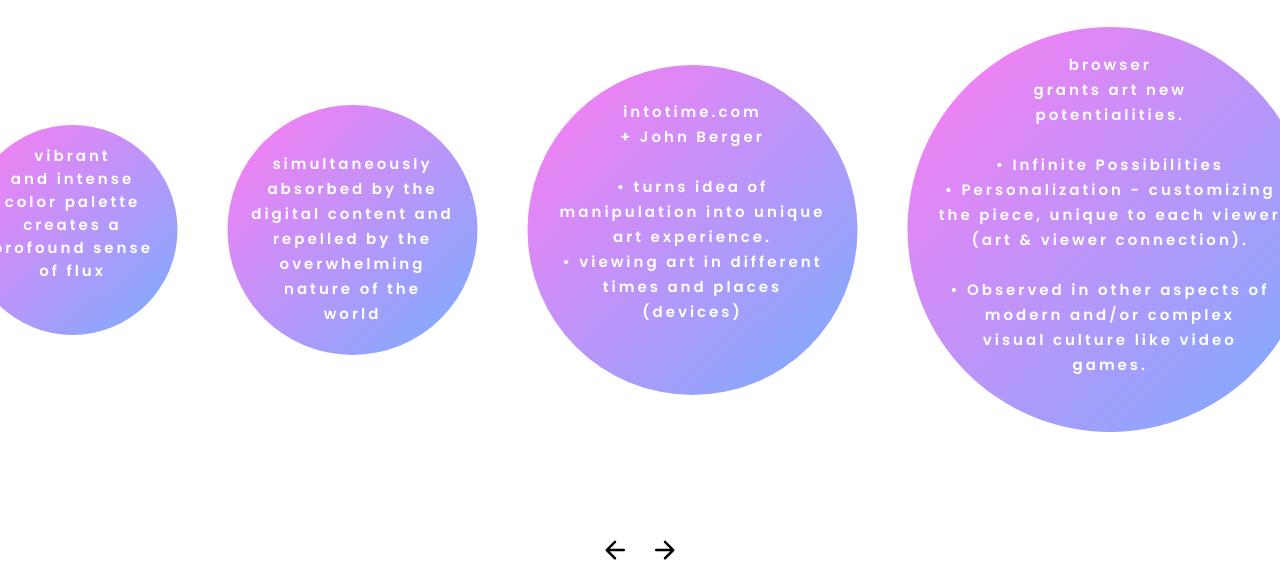
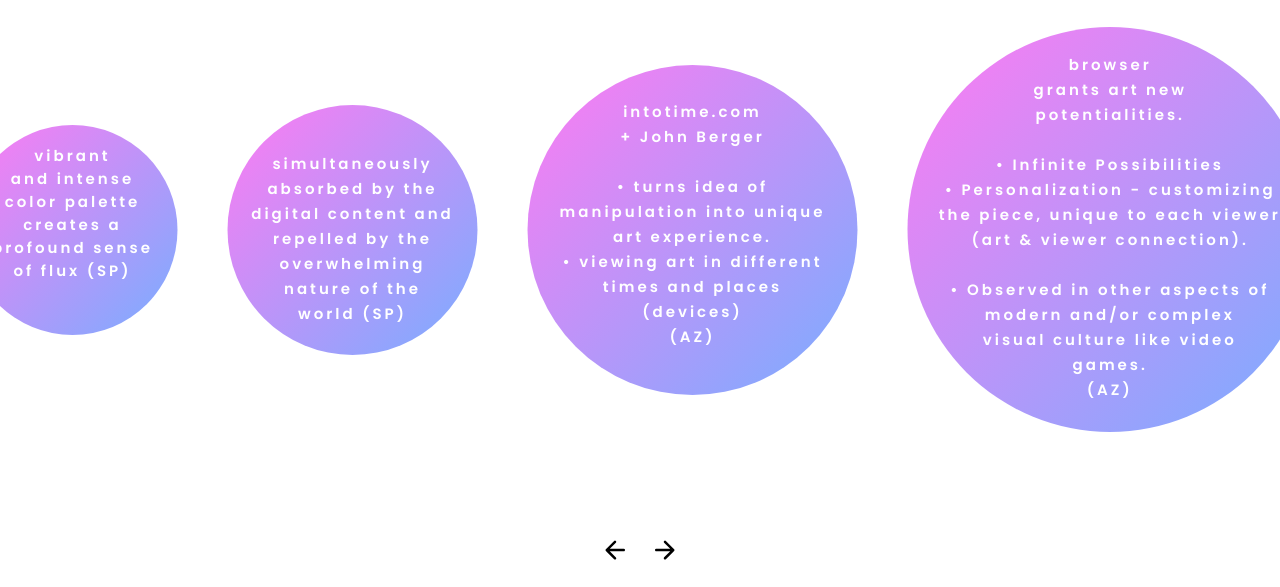
Before and after one commit to azheng9096/IDM-Web-Dev, a plain HTML site: page week05/slides/reflection.html in a window 1280 px wide. Shown: the part 213-800 px from the top of the page. Drawn offline with Linux system fonts and the light colour scheme.

Commit message:
added initials in reflection

```diff
--- a/week05/slides/reflection.html
+++ b/week05/slides/reflection.html
@@ -16,7 +16,7 @@
               <span aria-hidden="true"></span>
               <p class="reflection-text">
                 vibrant and intense color palette creates a profound sense of
-                flux
+                flux (SP)
               </p>
             </div>
 
@@ -24,7 +24,7 @@
               <span aria-hidden="true"></span>
               <span class="reflection-text">
                 simultaneously absorbed by the digital content and repelled by
-                the overwhelming nature of the world
+                the overwhelming nature of the world (SP)
               </span>
             </div>
 
@@ -36,6 +36,8 @@
                 • turns idea of manipulation into unique art experience.
                 <br />
                 • viewing art in different times and places (devices)
+                <br />
+                (AZ)
               </span>
             </div>
 
@@ -51,6 +53,8 @@
                 <br /><br />
                 • Observed in other aspects of modern and/or complex visual
                 culture like video games.
+                <br />
+                (AZ)
               </span>
             </div>
           </div>
```
